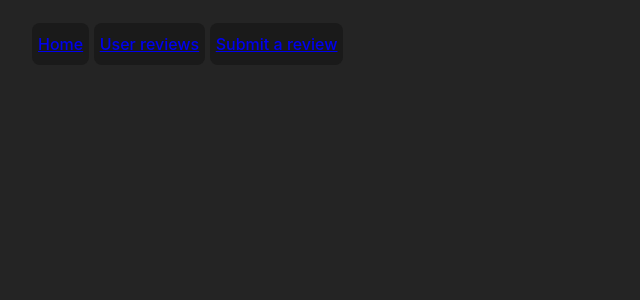
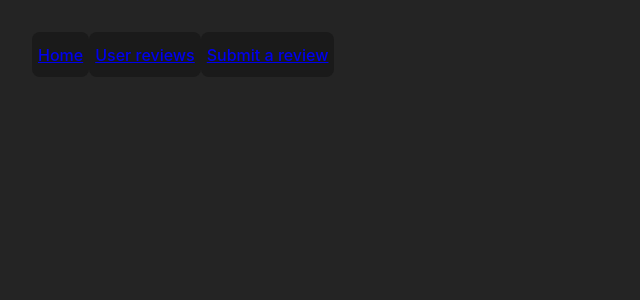
Before and after one commit to Adlam4002/week-7-project-Build-a-Database-Driven-Full-Stack-React---Express-App, a React (Vite) app in the folder client/: page / in a window 1280 px wide. Shown: the top 300 px of the page, without its empty margins (0-640 px from the left). Built offline with nearby package versions, Linux system fonts and the light colour scheme.

Commit message:
css test

```diff
--- a/client/src/index.css
+++ b/client/src/index.css
@@ -11,6 +11,9 @@
   text-rendering: optimizeLegibility;
   -webkit-font-smoothing: antialiased;
   -moz-osx-font-smoothing: grayscale;
+}
+#navbar {
+  display: flex;
 }
 #review-box {
   border-radius: 10px;
```
